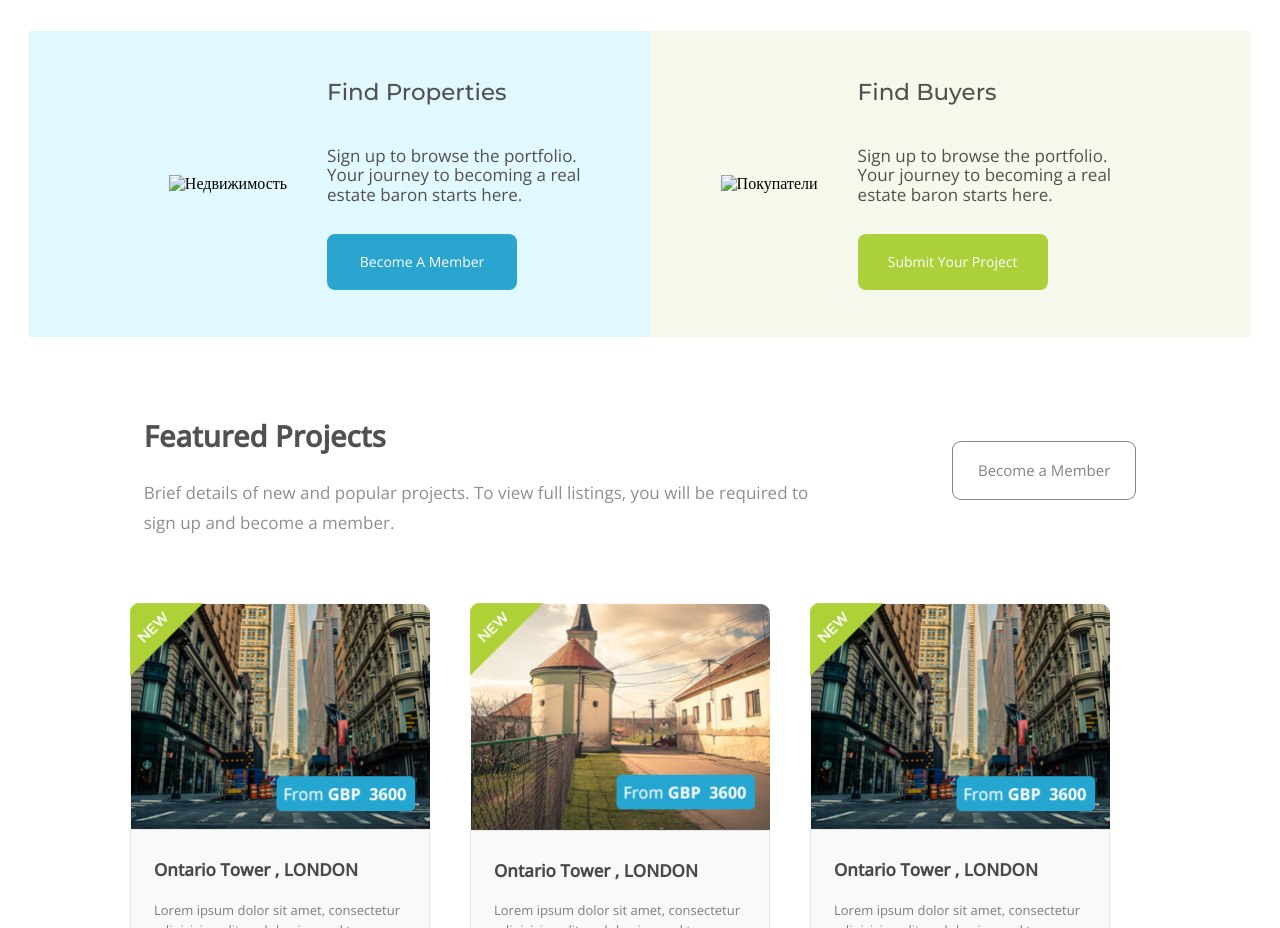
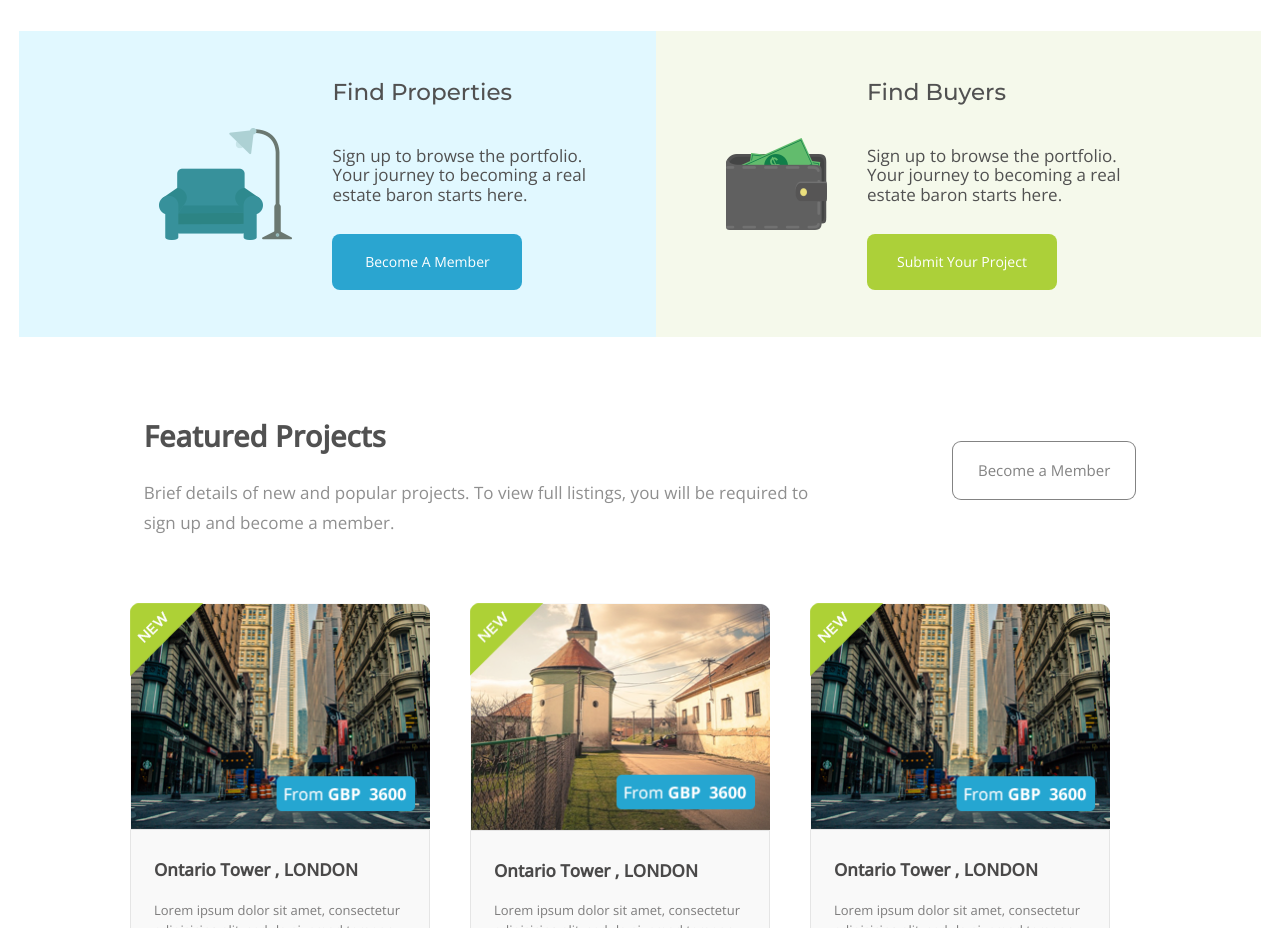
Before and after one commit to kolibri0509/site_3, a plain HTML site: page index.html in a window 1280 px wide. Shown: the part 1700-2628 px from the top of the page. Drawn offline with nearby package versions, Linux system fonts and the light colour scheme; the site is published under a folder, as on GitHub Pages, so addresses that start at the root find nothing.

Commit message:
Update index.html

```diff
--- a/index.html
+++ b/index.html
@@ -68,7 +68,7 @@
     </div>
     <div class="box">
         <div class="box__properties">
-          <img src="/img/Vector Smart Object.png" alt="Недвижимость" class="box__img1">
+          <img src="img/Vector Smart Object.png" alt="Недвижимость" class="box__img1">
           <div class="box__content1">
             <h4 class="box__content-h4">Find Properties</h4>
             <p class="box__content-p">Sign up to browse the portfolio. <br>
@@ -77,7 +77,7 @@
           </div>
         </div>
         <div class="box__bayers">
-          <img src="/img/Vector Smart Object2.png" alt="Покупатели" class="box__img2">
+          <img src="img/Vector Smart Object2.png" alt="Покупатели" class="box__img2">
           <div class="box__content2">
             <h4 class="box__content-h4">Find Buyers</h4>
             <p class="box__content-p">Sign up to browse the portfolio. <br>
```
